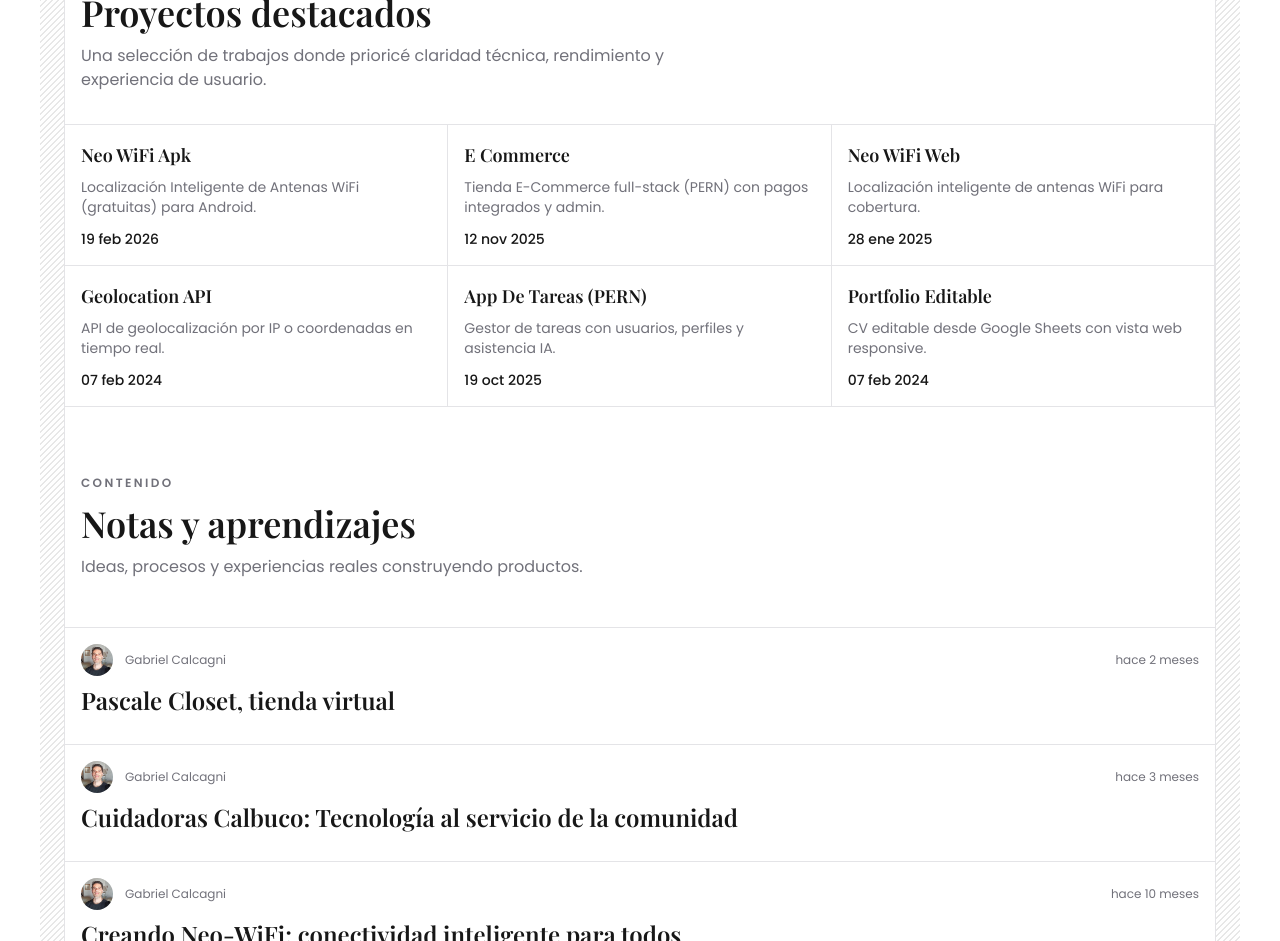
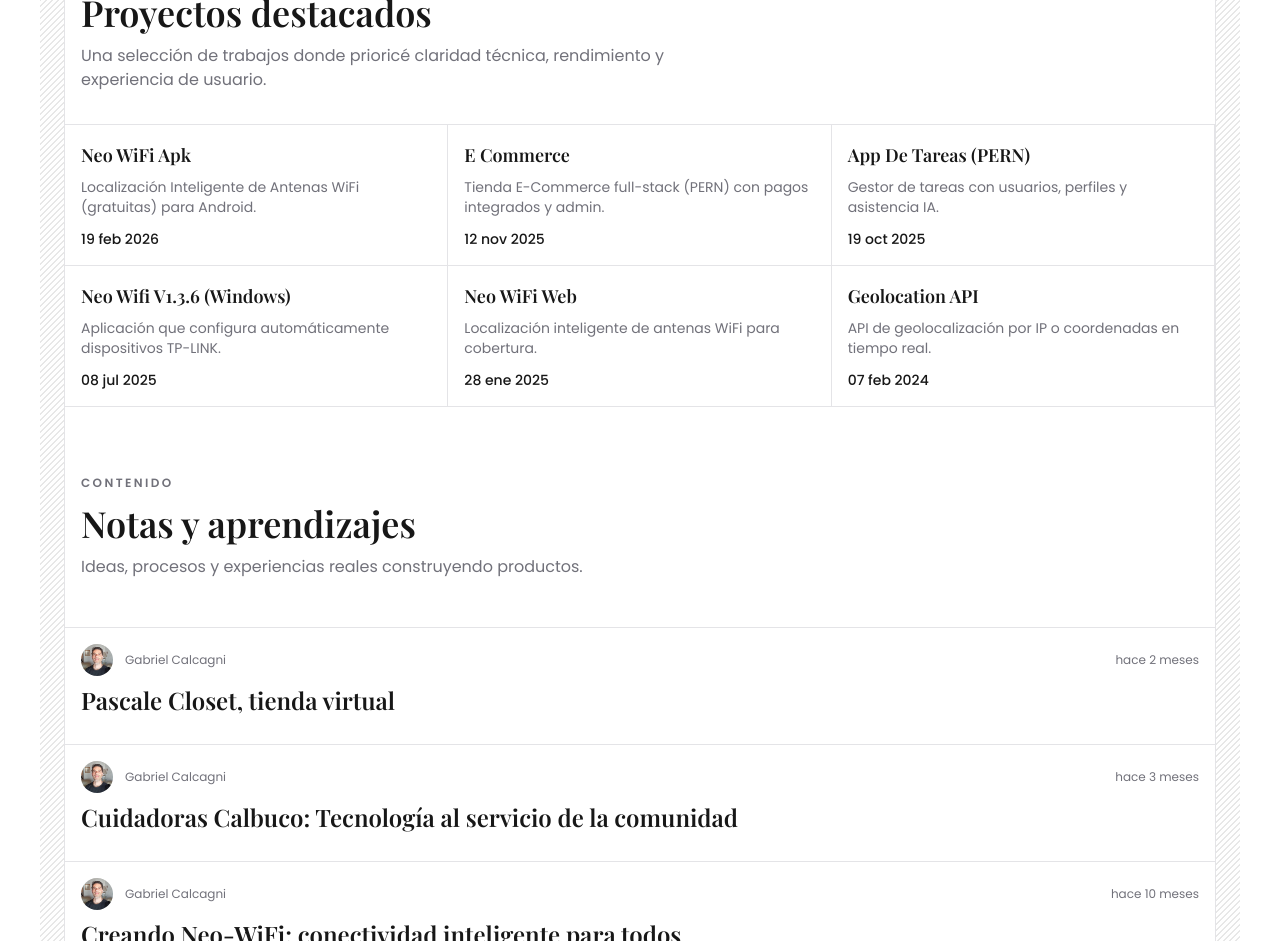
Before and after one commit to solidsnk86/portafolio-2026, a Next.js app: page / in a window 1280 px wide. Shown: the part 1800-2741 px from the top of the page. Built offline with nearby package versions, Linux system fonts and the light colour scheme; no server answers.

Commit message:
feat: new projects

```diff
--- a/app/all-projects/all-projects-client.tsx
+++ b/app/all-projects/all-projects-client.tsx
@@ -1,5 +1,6 @@
 "use client";
 
+import { formatText } from "@/components/projects";
 import { useContentData } from "@/context/content-context";
 import { timeAgo } from "@/utils/formatRelativeTime";
 import { ArrowLeft, Loader2 } from "lucide-react";
@@ -36,7 +37,7 @@ export const ALlProjectsClient = () => {
               >
                 <div className="flex items-start justify-between gap-4">
                   <div>
-                    <h3 className="text-xl font-semibold text-foreground">{repo.name}</h3>
+                    <h3 className="text-xl font-semibold text-foreground capitalize">{formatText(repo.name)}</h3>
                     <p className="mt-2 text-sm text-muted-foreground">
                       {repo.description ?? "Sin descripción disponible."}
                     </p>
--- a/components/markdown-renderer.tsx
+++ b/components/markdown-renderer.tsx
@@ -1,5 +1,6 @@
 "use client";
 
+import "highlight.js/styles/an-old-hope.css";
 import ReactMarkdown from "react-markdown";
 import rehypeHighlight from "rehype-highlight";
 import rehypeSlug from "rehype-slug";
--- a/components/projects.tsx
+++ b/components/projects.tsx
@@ -9,7 +9,7 @@ const formatDate = (dateTime: string) =>
     year: "numeric",
   }).format(new Date(dateTime));
 
-export const formatText = (text: string) => (text ? text.replace(/-/g, " ") : "");
+export const formatText = (text: string) => (text ? text.replace(/[-_]/g, " ") : "");
 
 export function Projects() {
   const featuredProjects = [
@@ -45,10 +45,10 @@ export function Projects() {
       created_at: "2025-10-19T08:13:49Z",
     },
     {
-      name: "Portfolio Editable",
+      name: "Neo Wifi - v1.3.6 (Windows)",
       url: "CV_GEC",
-      description: "CV editable desde Google Sheets con vista web responsive.",
-      created_at: "2024-02-07T15:38:54Z",
+      description: "Aplicación que configura automáticamente dispositivos TP-LINK.",
+      created_at: "2025-07-08T15:38:54Z",
     },
   ];
 
@@ -67,7 +67,8 @@ export function Projects() {
         </p>
       </div>
       <div className="mt-8 grid gap-0 sm:grid-cols-2 lg:grid-cols-3">
-        {featuredProjects.map((project) => (
+        {featuredProjects.sort((a, b) => new Date(b.created_at).getTime() - new Date(a.created_at).getTime())
+        .map((project) => (
           <Link
             href={`/project/${project.url}`}
             key={project.url}
--- a/package.json
+++ b/package.json
@@ -10,6 +10,7 @@
   },
   "dependencies": {
     "@supabase/supabase-js": "^2.105.1",
+    "highlight.js": "^11.11.1",
     "lucide-react": "^1.14.0",
     "next": "16.2.4",
     "next-themes": "^0.4.6",
```
Also changed, not shown: 1 other file (tests, documents, lock files or other folders).
